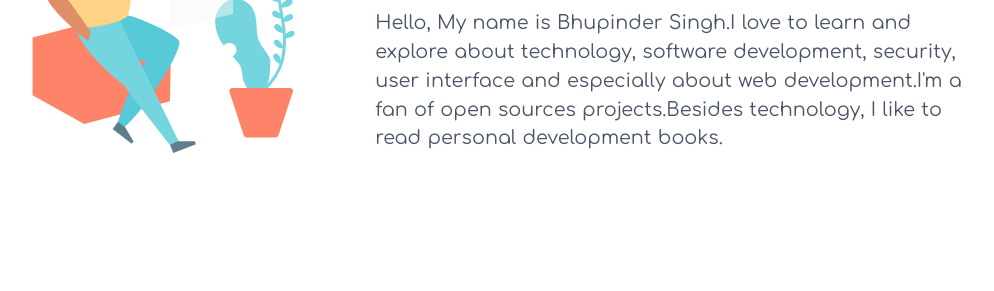
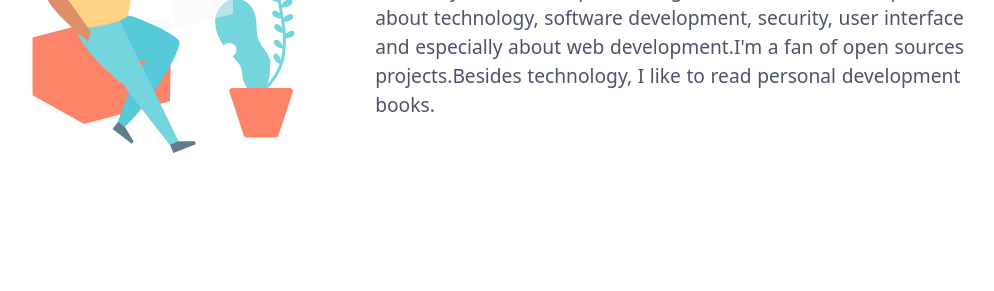
Before and after one commit to bhupindersingh007/bhupindersingh007.github.io, a plain HTML site: page index.html in a window 1280 px wide. Shown: the part 314-605 px from the top of the page, without its empty margins (172-1166 px from the left). Drawn offline with Linux system fonts and the light colour scheme.

Commit message:
Google Fonts Removed

```diff
--- a/css/main.css
+++ b/css/main.css
@@ -24,7 +24,7 @@ html {
 
 
 body {
-    font-family: 'Comfortaa', system-ui, -apple-system, BlinkMacSystemFont, "Segoe UI", Roboto, "Helvetica Neue", Arial, "Noto Sans", sans-serif, "Apple Color Emoji", "Segoe UI Emoji", "Segoe UI Symbol", "Noto Color Emoji";
+  font-family: system-ui, -apple-system, BlinkMacSystemFont, "Segoe UI", Roboto, "Helvetica Neue", Arial, "Noto Sans", sans-serif, "Apple Color Emoji", "Segoe UI Emoji", "Segoe UI Symbol", "Noto Color Emoji";
   ;
   font-weight: 400;
   font-size: 1rem;
--- a/index.html
+++ b/index.html
@@ -8,7 +8,6 @@
     <link rel="icon" href="img/favicon.jpg" type="image/jpg" sizes="16x16">
     <title>Bhupinder Singh | Tech Explorer & Learner</title>
     <link rel="stylesheet" href="css/main.css">
-    <link href="https://fonts.googleapis.com/css2?family=Comfortaa&display=swap" rel="stylesheet">
 </head>
 
 <body>
```
Lines whose indentation alone changed are shown as unchanged.
